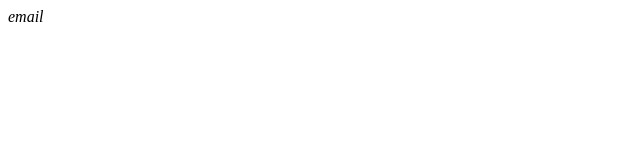
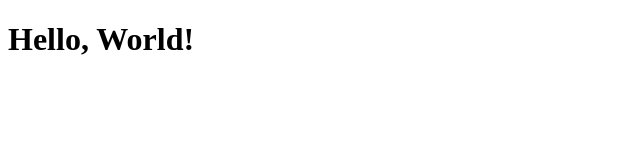
Before and after one commit to MooMallangI/day1, a plain HTML site: page index.html in a window 1280 px wide. Shown: the whole page, without its empty margins (0-640 px from the left). Drawn offline with Linux system fonts and the light colour scheme.

Commit message:
add index.html

```diff
--- a/index.html
+++ b/index.html
@@ -1 +1,9 @@
-<address>email</address>
+ <!DOCTYPE html>
+ <html>
+ <head>
+   <title>Hello, World!</title>
+ </head>
+ <body>
+   <h1>Hello, World!</h1>
+ </body>
+ </html>
```
